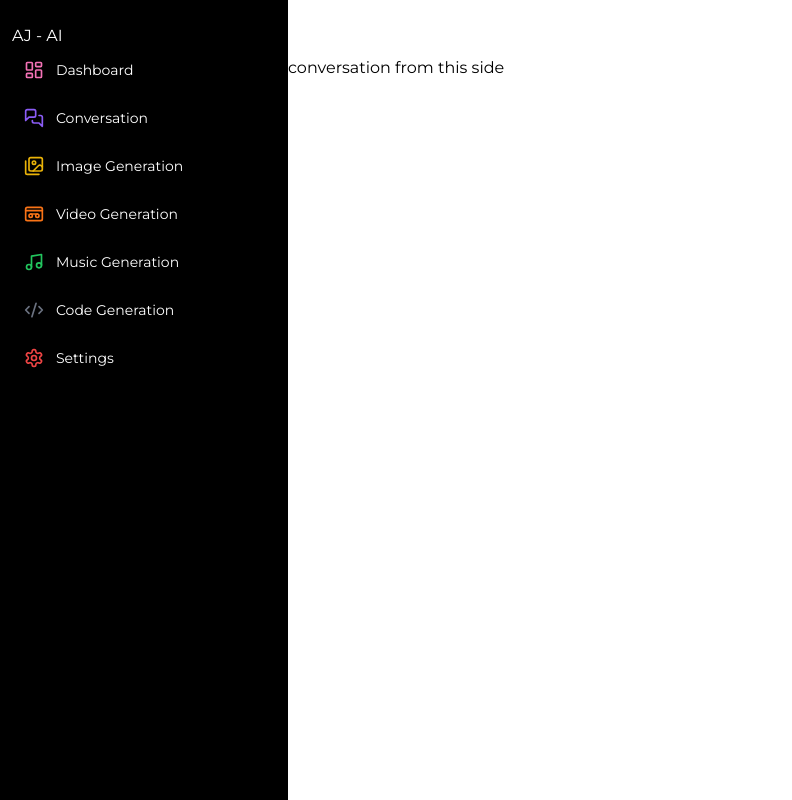
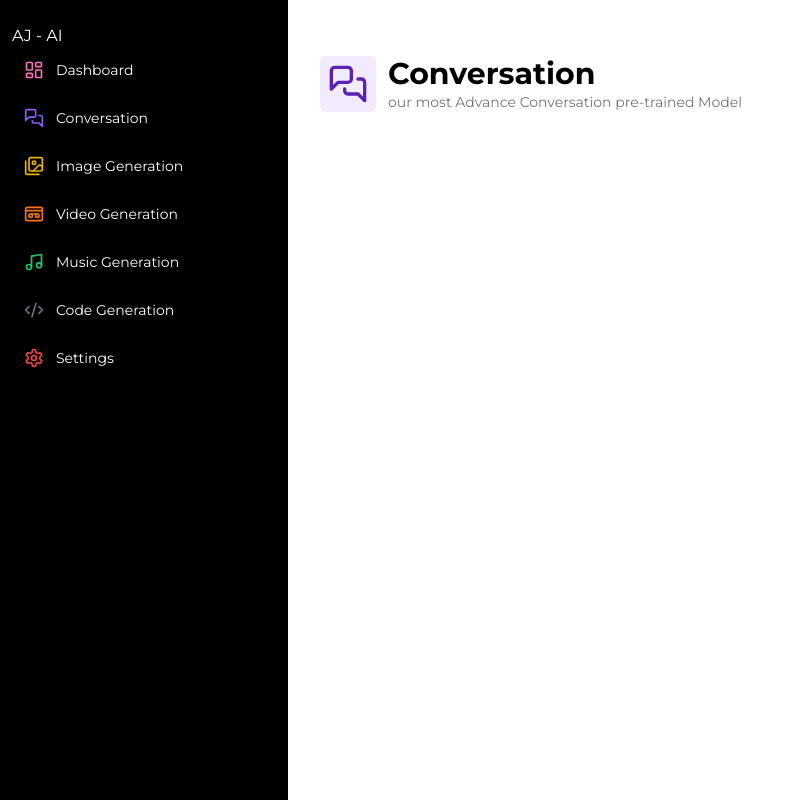
Before and after one commit to ajaypoddar78890/New-AJ-AI, a Next.js app: page /conversation in a window 1280 px wide. Shown: the whole page, without its empty margins (0-792 px from the left). Built offline with nearby package versions, Linux system fonts and the light colour scheme.

Commit message:
created the heading

```diff
--- a/app/(dashboard)/(routes)/conversation/page.tsx
+++ b/app/(dashboard)/(routes)/conversation/page.tsx
@@ -1,5 +1,17 @@
+import Heading from "@/components/heading";
+import { MessagesSquare } from "lucide-react";
 const page = () => {
-  return <div>conversation from this side</div>;
+  return (
+    <div>
+      <Heading
+        title="Conversation"
+        description="our most Advance Conversation pre-trained Model"
+        icon={MessagesSquare}
+        iconColor="text-violet-500"
+        bgColor="bg-violet-500/10"
+      />
+    </div>
+  );
 };
 
 export default page;
--- /dev/null
+++ b/components/heading.tsx
@@ -0,0 +1,31 @@
+import { LucideIcon } from "lucide-react";
+import React from "react";
+
+// Define the prop types for the Heading component
+interface HeadingProps {
+  title: string;
+  description: string;
+  icon: LucideIcon;
+  iconColor?: string;
+  bgColor?: string;
+}
+
+const Heading: React.FC<HeadingProps> = ({
+  title,
+  description,
+  icon: Icon,
+}) => {
+  return (
+    <div className="px-4 lg:px-8 flex items-center gap-x-3 mb-8">
+      <div className="p-2 w-fit rounded-md bg-violet-600/10">
+        <Icon className="w-10 h-10 text-violet-800 " />
+      </div>
+      <div>
+        <h2 className="text-3xl font-bold">{title}</h2>
+        <p className="text-muted-foreground text-sm">{description}</p>
+      </div>
+    </div>
+  );
+};
+
+export default Heading;
```
